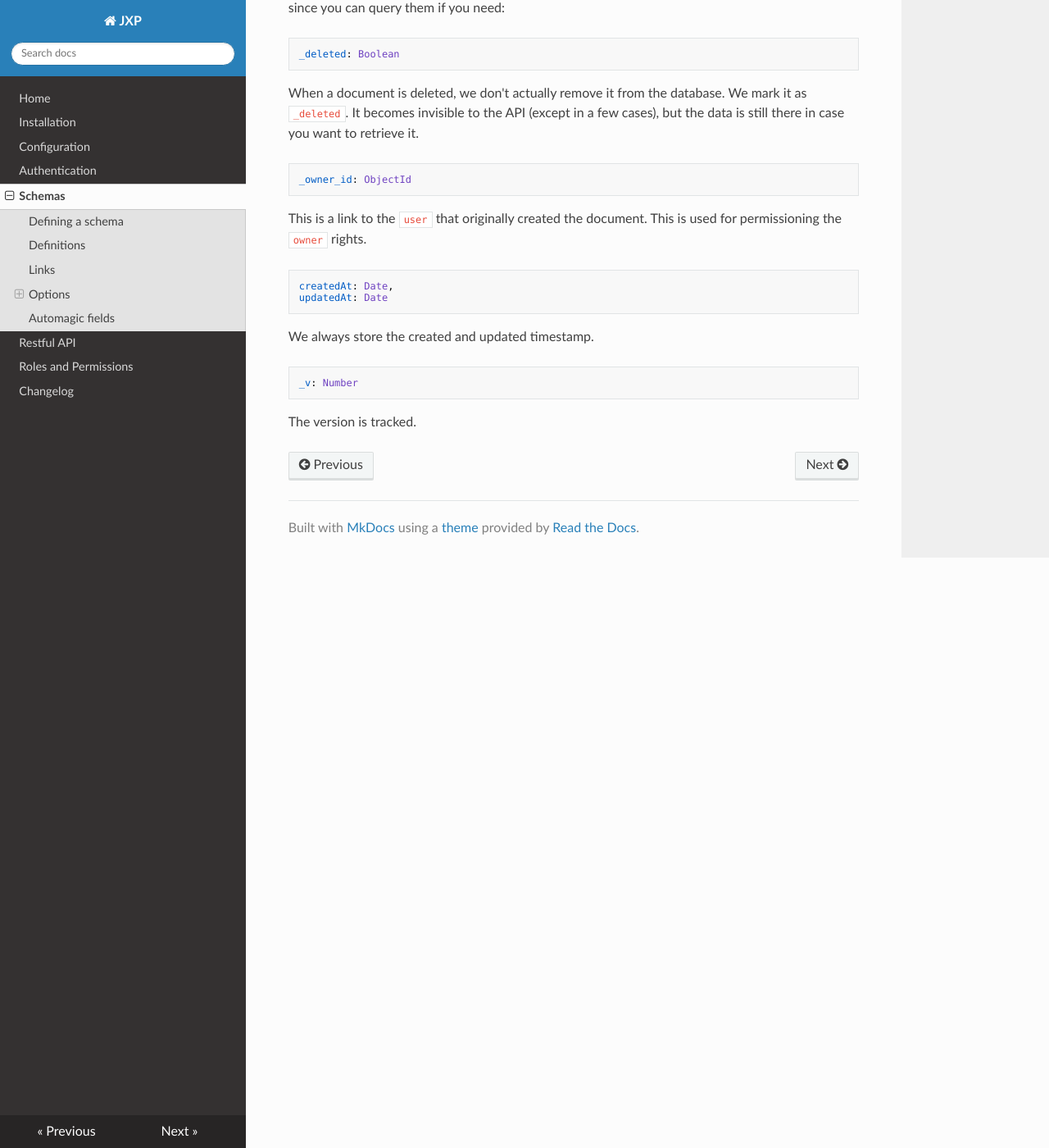
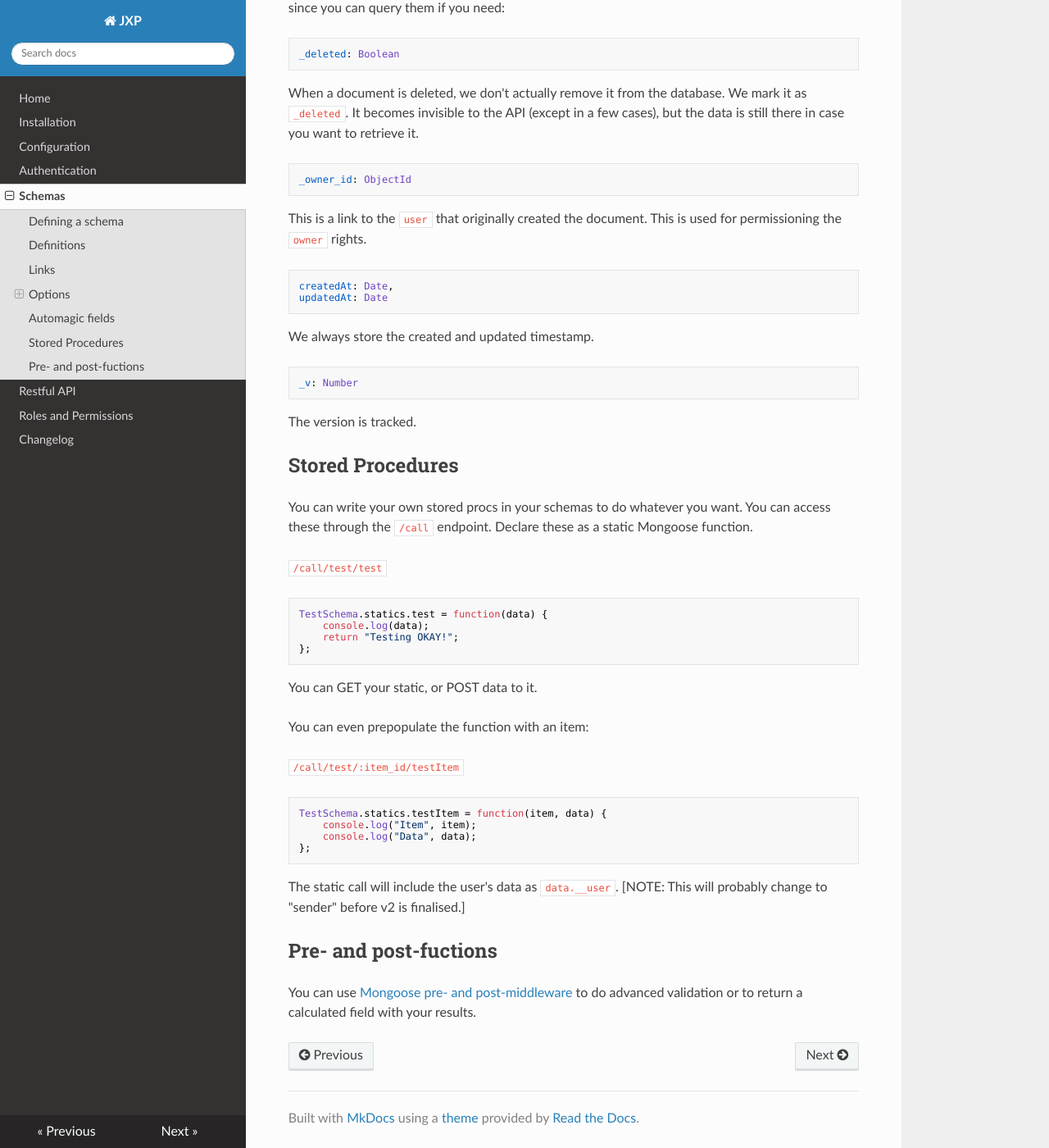
Before and after one commit to WorkSpaceMan/jxp, an MkDocs documentation site: the page built from docs/schemas.md, in a window 1280 px wide and 1400 px high, scrolled down 2602 px. Shown: the whole window at 82% size. Built offline with MkDocs 1.6.1, drawn with Linux system fonts in a browser that asks for light colours; nearby versions of some CDN libraries.

Commit message:
Stored Procs, pre- and post-middleware

````diff
--- a/docs/schemas.md
+++ b/docs/schemas.md
@@ -118,3 +118,35 @@ _v: Number
 ```
 
 The version is tracked.
+
+## Stored Procedures
+
+You can write your own stored procs in your schemas to do whatever you want. You can access these through the `/call` endpoint. Declare these as a static Mongoose function.
+
+`/call/test/test`
+
+```js
+TestSchema.statics.test = function(data) {
+    console.log(data);
+    return "Testing OKAY!";
+};
+```
+
+You can GET your static, or POST data to it.
+
+You can even prepopulate the function with an item:
+
+`/call/test/:item_id/testItem`
+
+```js
+TestSchema.statics.testItem = function(item, data) {
+    console.log("Item", item);
+    console.log("Data", data);
+};
+```
+
+The static call will include the user's data as `data.__user`. [NOTE: This will probably change to "sender" before v2 is finalised.]
+
+## Pre- and post-fuctions
+
+You can use [Mongoose pre- and post-middleware](https://mongoosejs.com/docs/middleware.html#post) to do advanced validation or to return a calculated field with your results.
````
